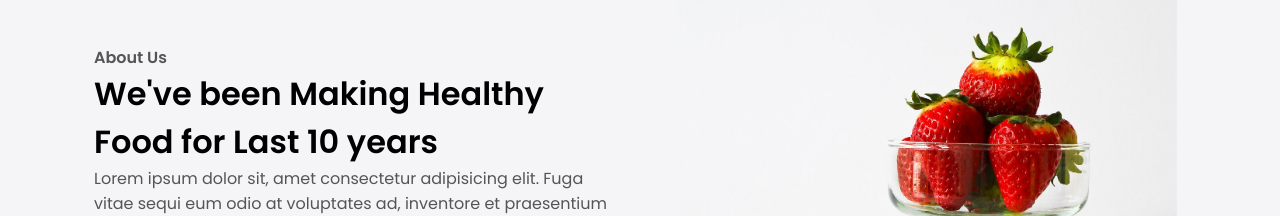
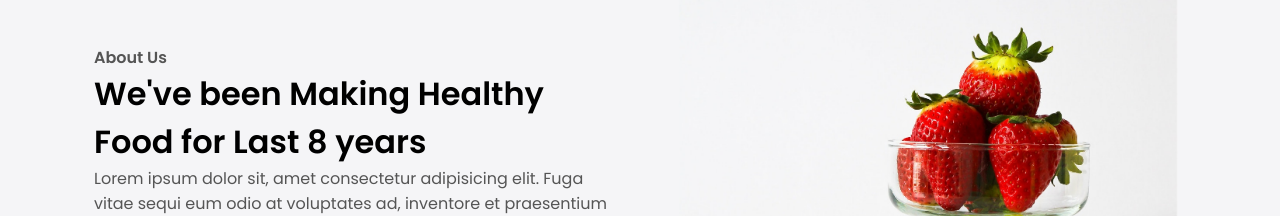
Before and after one commit to prady0t/Minor-2, a plain HTML site: page static/index.html in a window 1280 px wide. Shown: the part 525-741 px from the top of the page. Drawn offline with Linux system fonts and the light colour scheme.

Commit message:
random
Signed-off-by: Pradyot Ranjan <99216956+pradyotRanjan@users.noreply.github.com>

```diff
--- a/static/index.html
+++ b/static/index.html
@@ -45,7 +45,7 @@
              <div class="aboutus-container container">
                 <div class="aboutus_content">
                     <p class = "small_about">About Us</p>
-                    <h2>We've been Making Healthy<br>Food for Last 10 years</h2>
+                    <h2>We've been Making Healthy<br>Food for Last 8 years</h2>
                     <p>Lorem ipsum dolor sit, amet consectetur adipisicing elit. Fuga vitae sequi eum odio at voluptates ad, inventore et praesentium quae consequatur voluptatum earum dolore sit illo dignissimos odit facilis tempore.</p>
                 </div>
             <div class="aboutPhoto">
```
